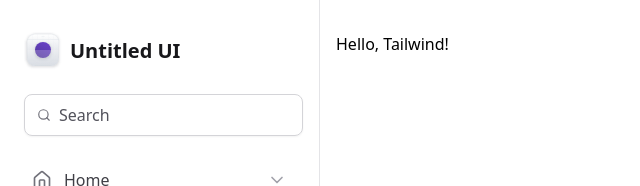
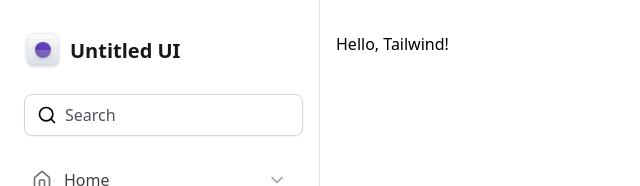
Before and after one commit to dmenezesgabriel/next-tailwind-ignite, a Next.js app: page / in a window 1280 px wide. Shown: the top 186 px of the page, without its empty margins (0-640 px from the left). Built offline with nearby package versions, Linux system fonts and the light colour scheme.

Commit message:
feat: add input component with composition pattern

```diff
--- /dev/null
+++ b/src/components/input.tsx
@@ -0,0 +1,29 @@
+import { ComponentProps } from "react";
+
+type InputPrefixProps = ComponentProps<"div">;
+
+export function Prefix(props: InputPrefixProps) {
+  return <div {...props} />;
+}
+
+type InputControlProps = ComponentProps<"input">;
+
+export function Control(props: InputControlProps) {
+  return (
+    <input
+      className="flex-1 border-0 bg-transparent p-0 text-zinc-900 placeholder-zinc-600"
+      {...props}
+    />
+  );
+}
+
+type InputRootProps = ComponentProps<"div">;
+
+export function Root(props: InputRootProps) {
+  return (
+    <div
+      className="mx-1 flex w-full items-center gap-2 rounded-lg border border-zinc-300 px-3 py-2 shadow-sm"
+      {...props}
+    ></div>
+  );
+}
--- a/src/components/sidebar/index.tsx
+++ b/src/components/sidebar/index.tsx
@@ -13,20 +13,19 @@
 import { NavItem } from "./nav-item";
 import { UsedSpaceWidget } from "./used-space-widget";
 import { Profile } from "./profile";
+import * as Input from "../input";
 
 export function Sidebar() {
   return (
     <aside className="flex flex-col gap-6 border-r border-zinc-200 px-5 py-8">
       <Logo />
 
-      <div className="mx-1 flex w-full items-center gap-2 rounded-lg border border-zinc-300 px-3 py-2 shadow-sm">
-        <Search className="h5 w-5 text-zinc-500" />
-        <input
-          className="flex-1 border-0 bg-transparent p-0 text-zinc-900 placeholder-zinc-600"
-          placeholder="Search"
-          type="text"
-        />
-      </div>
+      <Input.Root>
+        <Input.Prefix>
+          <Search className="h-5 w-5" />
+        </Input.Prefix>
+        <Input.Control placeholder="Search" />
+      </Input.Root>
 
       <nav className="space-y-0.5">
         <NavItem title="Home" icon={Home} />
```
